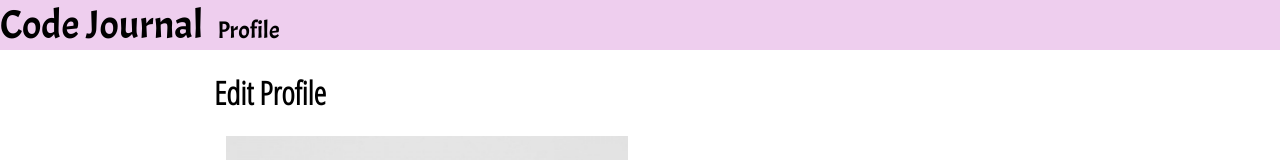
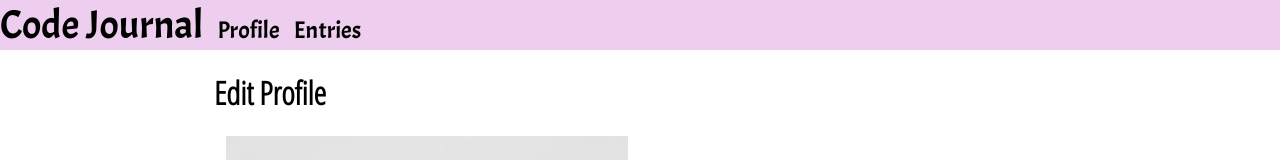
Before and after one commit to Jazzmine-Jimenez/code-journal, a website: page index.html in a window 1280 px wide. Shown: the top 160 px of the page. Drawn offline with Linux system fonts and the light colour scheme.

Commit message:
Add a link to the navbar to show the 'entries' view.#4

```diff
--- a/css/styles.css
+++ b/css/styles.css
@@ -44,7 +44,8 @@ input {
   text-align: left;
 }
 
-.navbarProfile {
+.navbarProfile,
+.navbarEntries {
   text-decoration: none;
   margin-left: 0.5rem;
   font-size: 1.5rem;
--- a/index.html
+++ b/index.html
@@ -19,8 +19,11 @@
   <header>
     Code Journal
     <a class="navbarProfile" href="#" data-view="profile">Profile</a>
+    <a class="navbarEntries" href="#" data-view="entries">Entries</a>
   </header>
   <main>
+<!----------------------- ENTRIES ---------------------------->
+    <div data-view="entries"></div>
 <!----------------------- VIEW PROFILE ---------------------------->
     <div class="profile hidden" data-view="profile">
       <div class="container viewProfile"></div>
--- a/js/main.js
+++ b/js/main.js
@@ -1,3 +1,4 @@
+// -----------------EDIT PROFILE SET UP-----------------------
 var $avatarURL = document.getElementById('avatar-URL');
 var $avatarEditImage = document.querySelector('.avatarEditImage');
 var $form = document.querySelector('form');
@@ -33,7 +34,7 @@ window.addEventListener('beforeunload', function (event) {
   localStorage.setItem('data', savedDataJson);
 });
 
-// ----------------Creating the DOM tree -------------
+// ----------------RENDERING FUNCTION-------------
 function domTreeCreation(model) {
   var $container = document.createElement('div');
   $container.setAttribute('class', 'container viewProfile');
@@ -103,7 +104,7 @@ function domTreeCreation(model) {
   return $container;
 }
 
-// -----------View Swapping Function -------------------
+// -----------   VIEW SWAPPING  -------------------
 function viewSwapping(view) {
   var $profile = document.querySelector('.profile');
   var $edit = document.querySelector('.edit');
@@ -147,6 +148,7 @@ document.addEventListener('DOMContentLoaded', function (event) {
   }
 });
 
+// Navagating through website
 document.addEventListener('click', function (event) {
   if (event.target.tagName !== 'A') {
     return;
```
